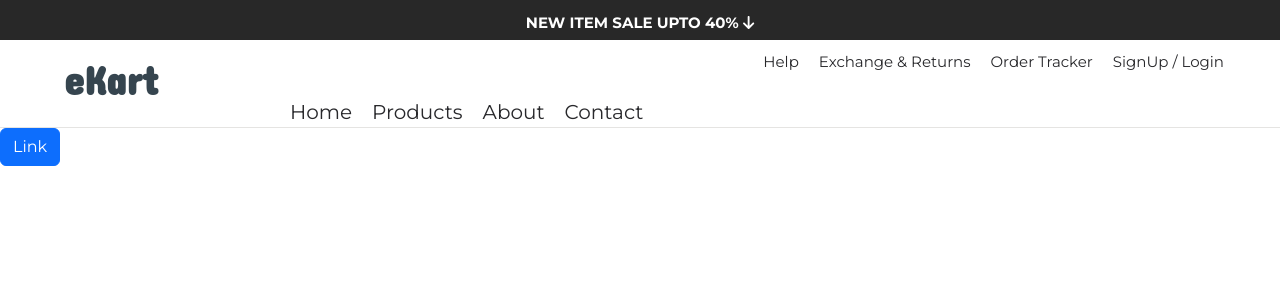
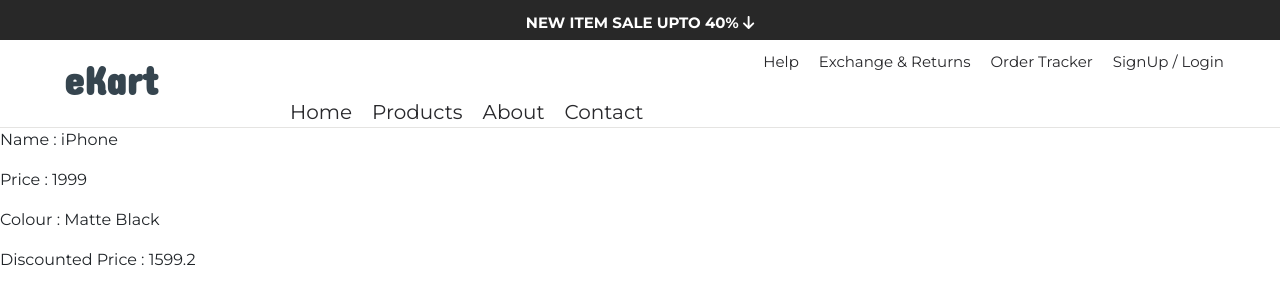
Before and after one commit to Subhro-ai/learningAngular, an Angular app: page / in a window 1280 px wide. Shown: the top 304 px of the page. Built offline with nearby package versions, Linux system fonts and the light colour scheme.

Commit message:
string interpolation

```diff
--- a/src/app/app.component.html
+++ b/src/app/app.component.html
@@ -1,3 +1,4 @@
 <top-header></top-header>
 <app-header></app-header>
-<a class="btn btn-primary" href="https://www.google.com" role="button">Link</a>
+<!-- <a class="btn btn-primary" href="https://www.google.com" role="button">Link</a> -->
+<product-list></product-list>
--- a/src/app/product-list/product-list.component.html
+++ b/src/app/product-list/product-list.component.html
@@ -1 +1,4 @@
-<p>product-list works!</p>
+<p>Name : {{name}} </p>
+<p>Price : {{price}} </p>
+<p>Colour : {{colour}} </p>
+<p>Discounted Price : {{discountedPrice}} </p>
--- a/src/app/product-list/product-list.component.ts
+++ b/src/app/product-list/product-list.component.ts
@@ -1,10 +1,13 @@
 import { Component } from '@angular/core';
 
 @Component({
-  selector: 'app-product-list',
+  selector: 'product-list',
   templateUrl: './product-list.component.html',
   styleUrl: './product-list.component.css'
 })
 export class ProductListComponent {
-
+  name: string = "iPhone"
+  price: number = 1999
+  colour: string = "Matte Black"
+  discountedPrice: number = this.price - (this.price * 0.2)
 }
```
Also changed, not shown: 1 other file (tests, documents, lock files or other folders).
